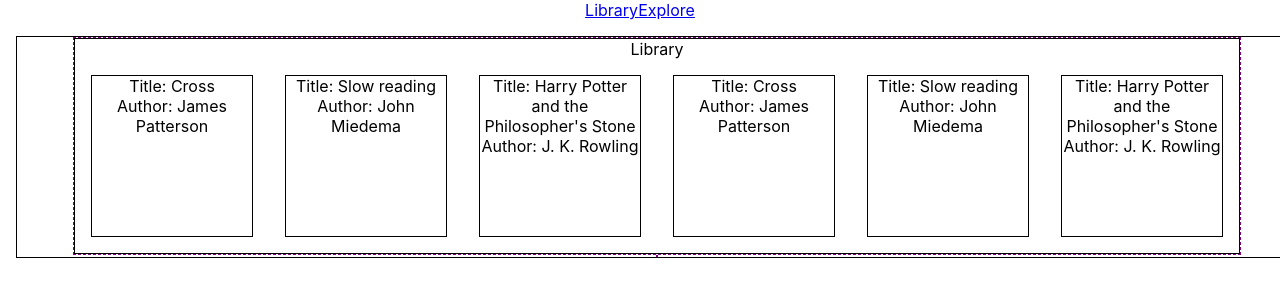
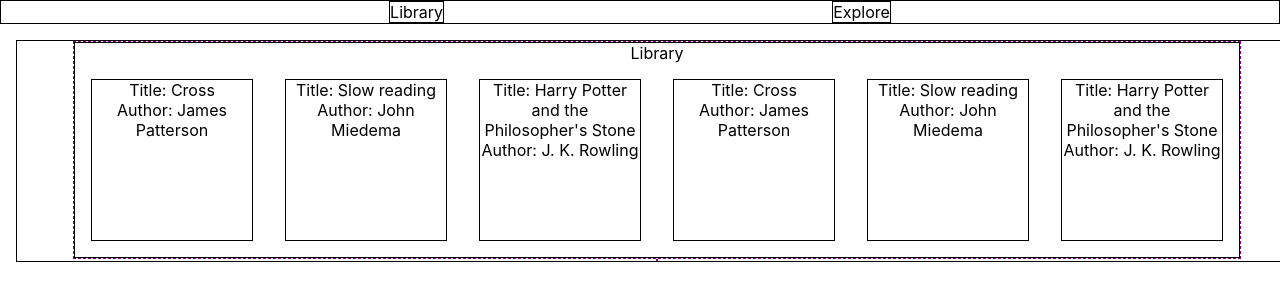
Before and after one commit to StirlingProjects/my-library, a React (Create React App) app: page / in a window 1280 px wide. Shown: the top 300 px of the page. Built offline with nearby package versions, Linux system fonts and the light colour scheme.

Commit message:
Basic styling on links

```diff
--- a/src/containers/NavBar/NavBar.jsx
+++ b/src/containers/NavBar/NavBar.jsx
@@ -1,11 +1,17 @@
 import React from "react";
 import { NavLink } from "react-router-dom";
+
+import "./NavBar.scss"
 
 const NavBar = () => {
   return (
     <div className="navbar">
-      <NavLink to="/">Library</NavLink>
-      <NavLink to="/explore">Explore</NavLink>
+      <NavLink to="/" className="navbar__library navbar__link">
+        Library
+      </NavLink>
+      <NavLink to="/explore" className="navbar__explore navbar__link">
+        Explore
+      </NavLink>
     </div>
   );
 };
--- /dev/null
+++ b/src/containers/NavBar/NavBar.scss
@@ -0,0 +1,16 @@
+.navbar {
+    border: 1px solid black;
+    height: 5%;
+
+    display: flex;
+    justify-content: space-evenly;
+
+    &__link {
+        border: 1px solid black;
+    }
+
+    a {
+        text-decoration: none;
+        color: black;
+      }
+}
```
